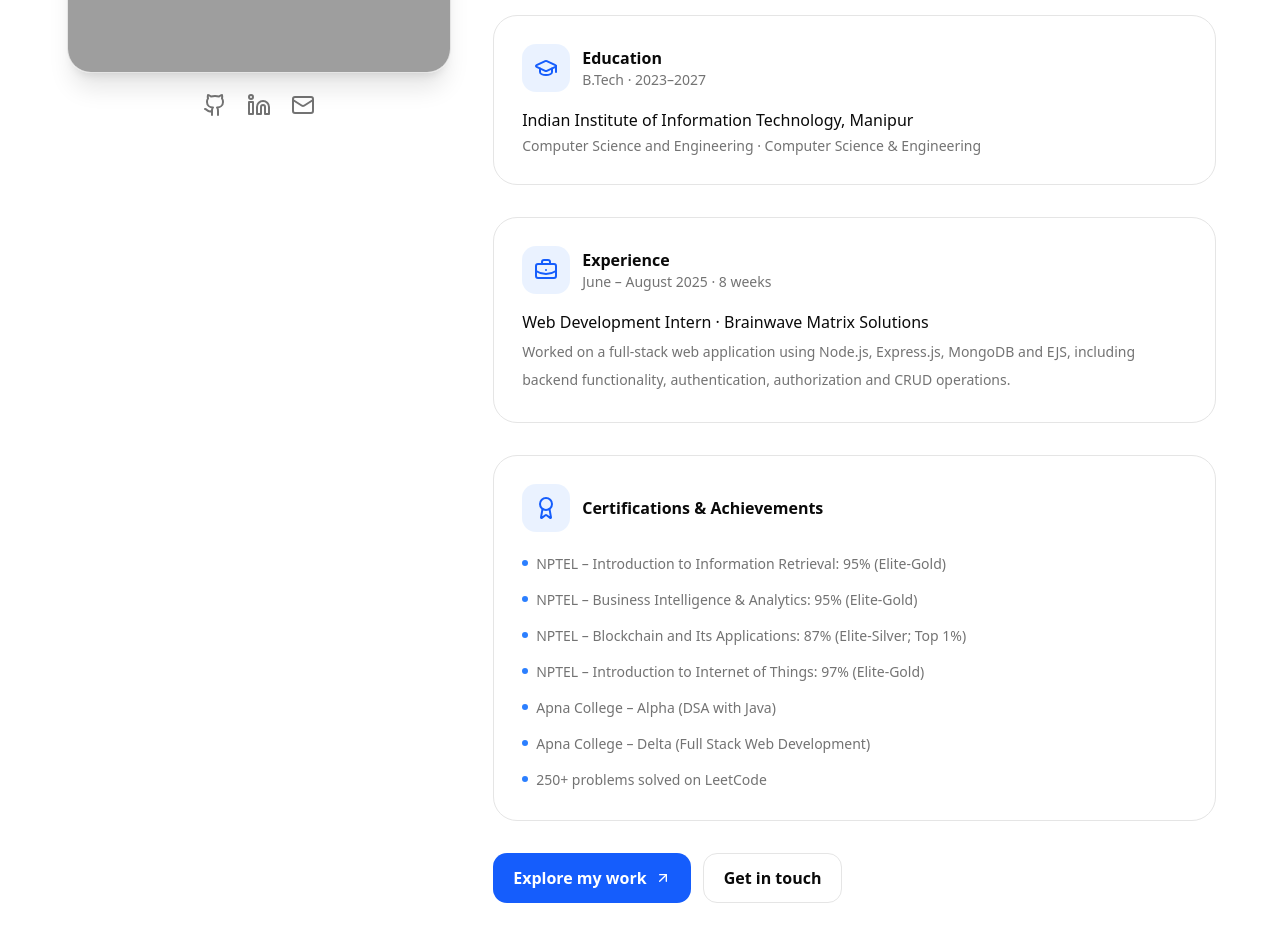
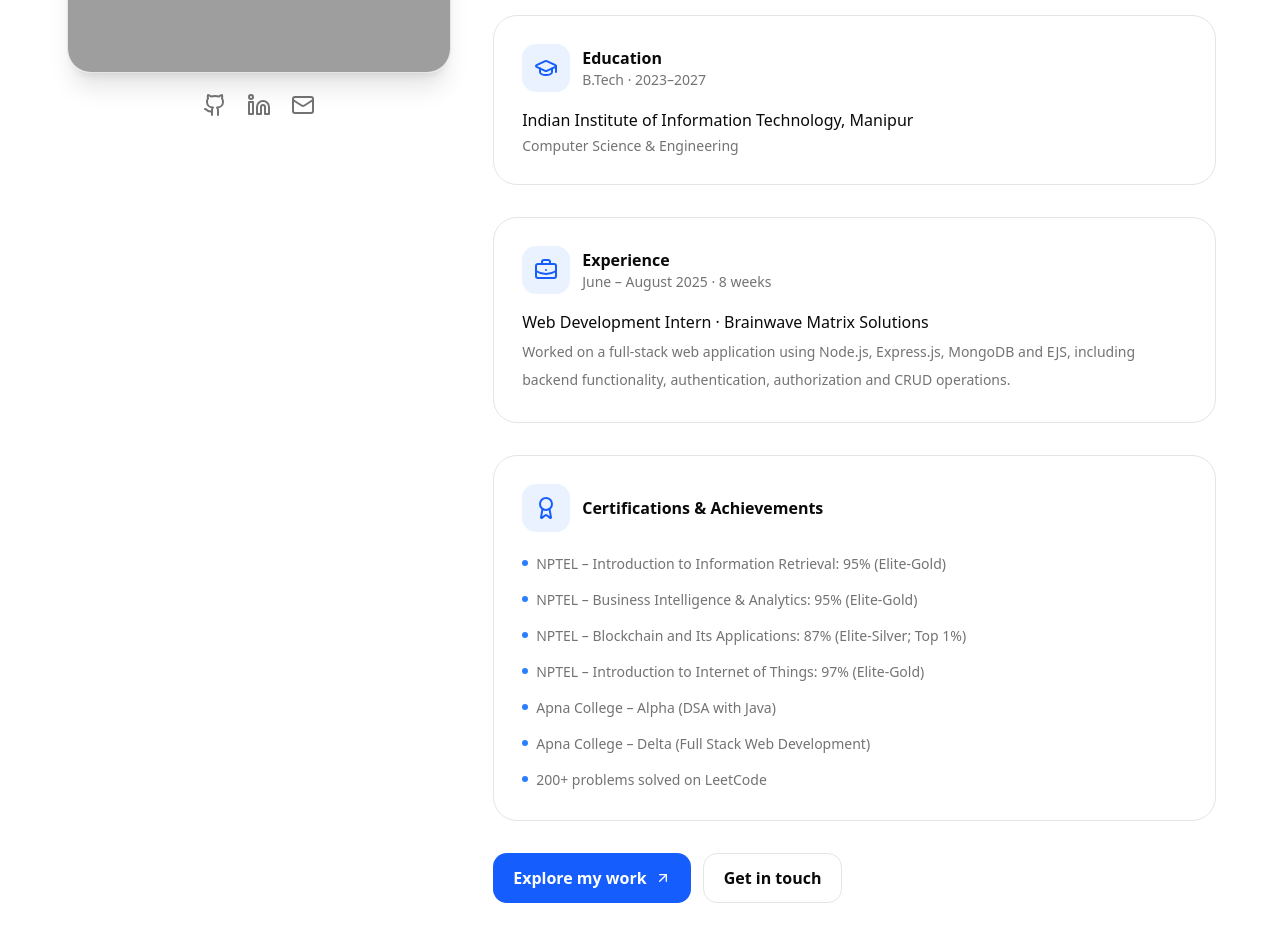
Before and after one commit to KshitijSingh07/portfolio, a Next.js app: page /about in a window 1280 px wide. Shown: the part 840-1782 px from the top of the page. Built offline with nearby package versions, Linux system fonts and the light colour scheme; grey boxes are pictures that could not be loaded.

Commit message:
Polish education and profile consistency

```diff
--- a/app/about/page.tsx
+++ b/app/about/page.tsx
@@ -49,7 +49,7 @@ export default function AboutPage() {
                 <div><h2 className="font-semibold">Education</h2><p className="text-sm text-muted-foreground">B.Tech · 2023–2027</p></div>
               </div>
               <p className="mt-4 font-medium">Indian Institute of Information Technology, Manipur</p>
-              <p className="mt-1 text-sm text-muted-foreground">Computer Science and Engineering · Computer Science & Engineering</p>
+              <p className="mt-1 text-sm text-muted-foreground">Computer Science & Engineering</p>
             </section>
 
             <section className="rounded-3xl border border-border bg-card p-7">
@@ -65,7 +65,7 @@ export default function AboutPage() {
               <div className="flex items-center gap-3"><div className="rounded-xl bg-blue-500/10 p-3 text-blue-600 dark:text-blue-400"><Award /></div><h2 className="font-semibold">Certifications & Achievements</h2></div>
               <ul className="mt-5 space-y-3 text-sm leading-6 text-muted-foreground">
                 {certifications.map((item) => <li key={item} className="flex gap-2"><span className="mt-2 h-1.5 w-1.5 shrink-0 rounded-full bg-blue-500" /><span>{item}</span></li>)}
-                <li className="flex gap-2"><span className="mt-2 h-1.5 w-1.5 shrink-0 rounded-full bg-blue-500" /><span>250+ problems solved on LeetCode</span></li>
+                <li className="flex gap-2"><span className="mt-2 h-1.5 w-1.5 shrink-0 rounded-full bg-blue-500" /><span>200+ problems solved on LeetCode</span></li>
               </ul>
             </section>
 
```
